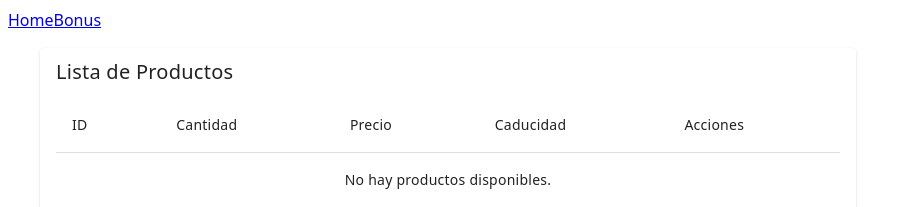
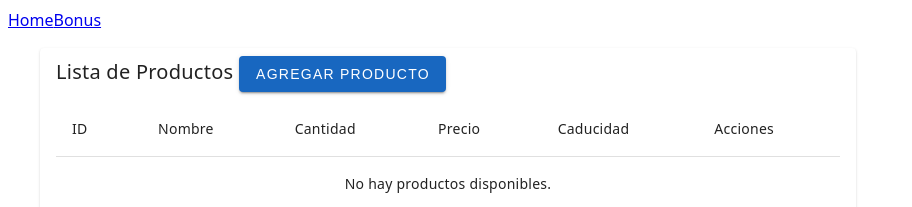
Before and after one commit to SteveBartmoss/pruebaHighPower, a Vue app: page / in a window 1280 px wide. Shown: the top 207 px of the page, without its empty margins (0-912 px from the left). Built offline with nearby package versions, Linux system fonts and the light colour scheme.

Commit message:
feat: Se configuro un modal para agregar un producto

```diff
--- a/src/components/Home.vue
+++ b/src/components/Home.vue
@@ -1,11 +1,20 @@
 <script setup>
+import { ref } from 'vue';
 import { useProductStore } from '../stores/products';
+import AddProduct from './forms/AddProduct.vue';
 
 
 const productosPinia = useProductStore()
 
+const showModalProduct = ref(false)
+
+const  openModal=()=>{
+  showModalProduct.value = true
+}
+
 const headers = [
   { title: 'ID', key: 'id' },
+  { title: 'Nombre', key: 'nombre' },
   { title: 'Cantidad', key: 'stock' },
   { title: 'Precio', key: 'precio' },
   { title: 'Caducidad', key: 'caducidad' },
@@ -21,6 +30,7 @@ const headers = [
         <v-card elevation="4">
           <v-card-title>
             Lista de Productos
+            <v-btn color="primary" @click="openModal">Agregar producto</v-btn>
           </v-card-title>
 
           <v-card-text>
@@ -38,6 +48,8 @@ const headers = [
       </v-col>
     </v-row>
   </v-container>
+
+  <AddProduct v-model:show-modal="showModalProduct" />
 </template>
 
 <style scoped>
```
